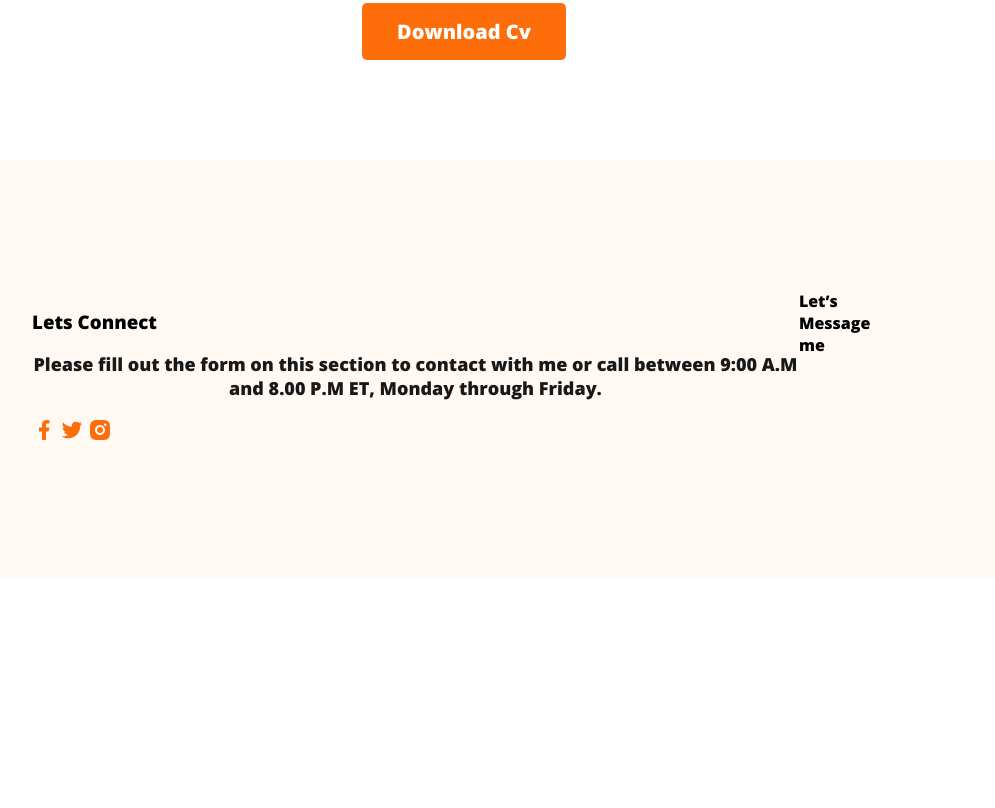
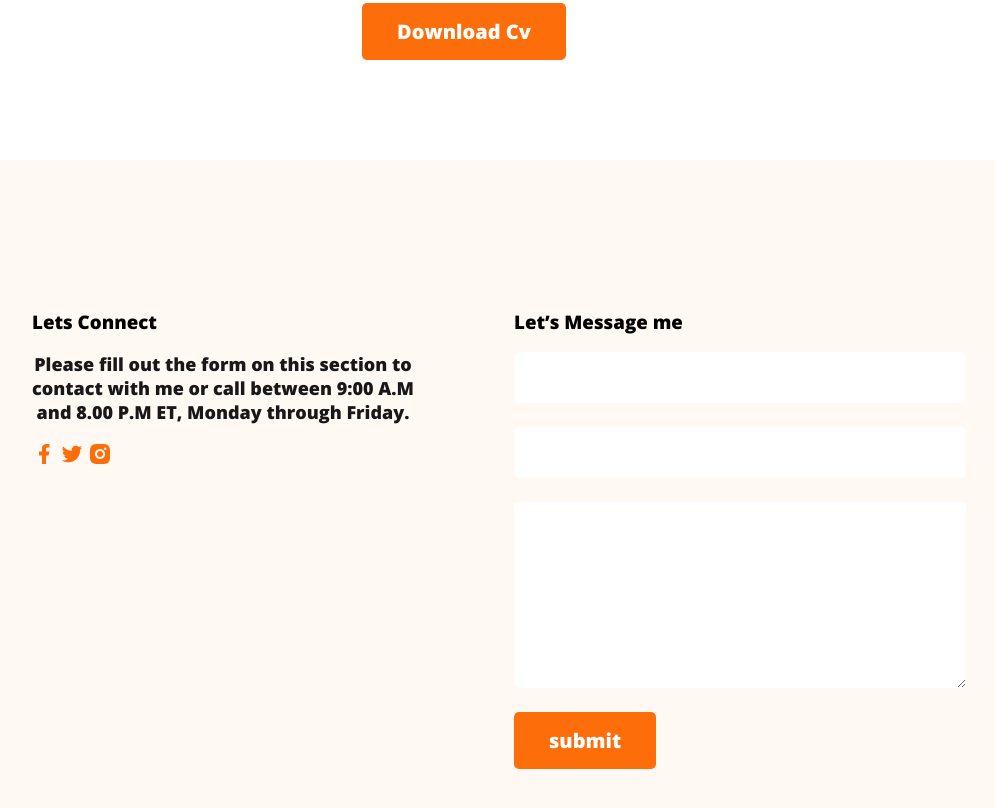
Before and after one commit to jakiulislamjarif/web-developer-portfolio, a plain HTML site: page index.html in a window 1280 px wide. Shown: the part 3313-4121 px from the top of the page, without its empty margins (176-1171 px from the left). Before the commit the page ends 3898 px from the top, so only its background shows below. Drawn offline with nearby package versions, Linux system fonts and the light colour scheme.

Commit message:
full web

```diff
--- a/index.html
+++ b/index.html
@@ -161,7 +161,14 @@
 </div>
         </div>
         <div class="footer-column">
-            Let’s Message me
+            <h3>Let’s Message me</h3>
+            <form class="contract" action>
+
+                <input type="text"  palceholder="your name">
+                <input type="email"  palceholder="your email">
+                <textarea name="" id="" cols="30" rows="10"></textarea>
+                <button class ="btn-primary" type="submit">submit</button>
+            </form>
         </div>
     </footer>
   </body>
--- a/styles/portfolio.css
+++ b/styles/portfolio.css
@@ -181,4 +181,22 @@ footer{
     background:#FFF8F3;
     padding:130px 200px;
     margin-top:100px;
+    gap:100px;
 }
+.footer-column{
+    width:50%
+}
+.contract input,textarea{
+    display:block;
+    margin-bottom:24px;
+    padding:18px 35px;
+    border-radius:5px;
+    border:0;
+    background:#FFFFFF;
+    border:0;
+    width:100%;
+}
+contact
+.socail-links a{
+    margin-right:35px;
+}
```
